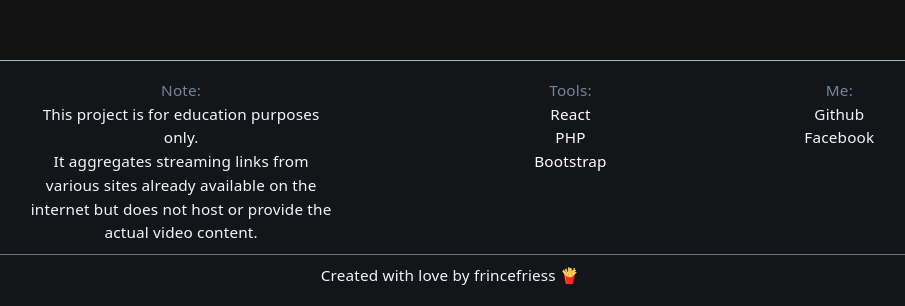
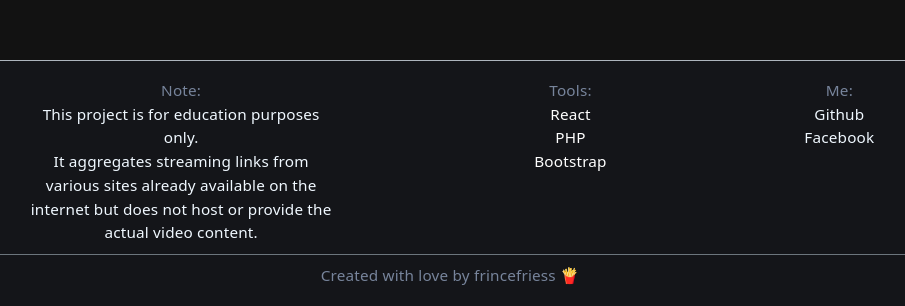
Before and after one commit to FrinceNacion/movie-gallery, a React (Vite) app: page / in a window 1280 px wide. Shown: the part 813-1119 px from the top of the page, without its empty margins (190-1095 px from the left). Built offline with nearby package versions, Linux system fonts and the light colour scheme; no server answers.

Commit message:
Update: added p-subtle class to footer

```diff
--- a/src/Footer.jsx
+++ b/src/Footer.jsx
@@ -23,7 +23,7 @@ function Footer(){
                 </div>
             </div>
             <div className="d-flex justify-content-center border-top border-secondary mt-2 p-2 pb-0">
-                <p>Created with love by frincefriess 🍟</p>
+                <p className="p-subtle">Created with love by frincefriess 🍟</p>
             </div>
         </footer>
     )
```
